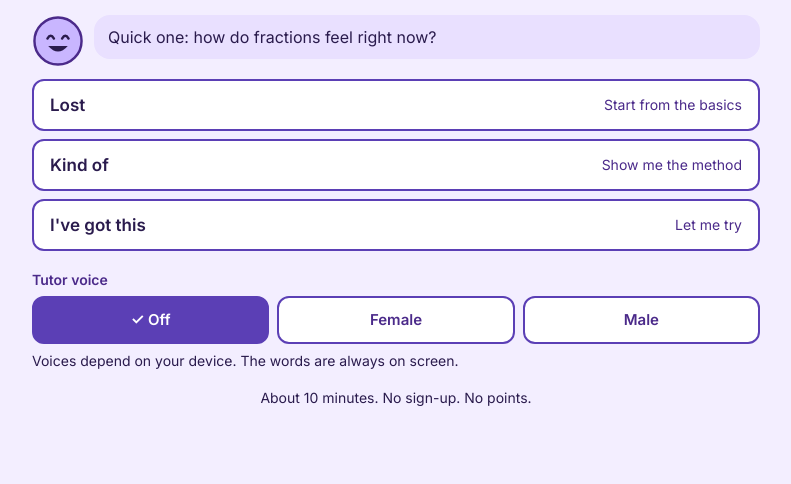
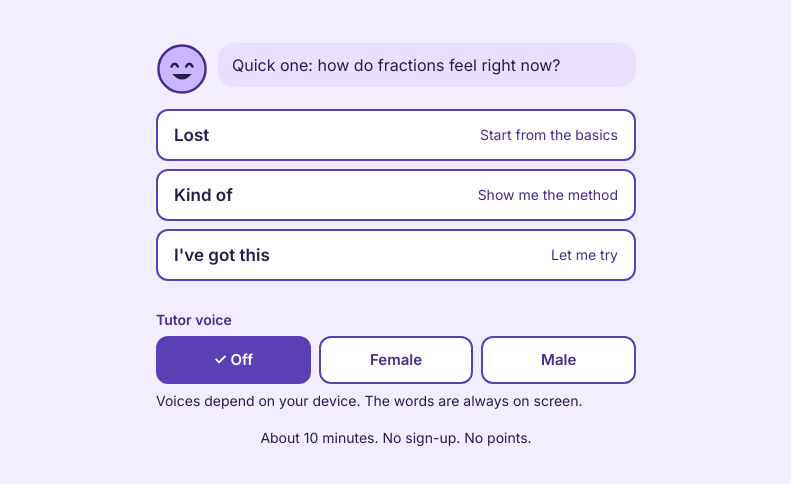
Before and after one commit to Thandi19/fraction-lab, a plain HTML site: page fractions-tutor/index.html in a window 1280 px wide. Shown: the part 154-638 px from the top of the page, without its empty margins (244-1035 px from the left). Drawn offline with Linux system fonts and the light colour scheme.

Commit message:
Welcome spacing

```diff
--- a/fractions-tutor/script.js
+++ b/fractions-tutor/script.js
@@ -249,9 +249,12 @@ function showWelcome() {
   }
 
     card.innerHTML =
+    '<div class="home-head">' +
       '<div class="home-top"><div class="wordmark">' + FLASK_SVG + w.appName + "</div></div>" +
       '<h1 class="headline">' + w.headline.replace(/\*(.+?)\*/, "<em>$1</em>") + "</h1>" +
       '<p class="sub">' + w.tagline + "</p>" +
+    "</div>" +
+    '<div class="home-mid">' +
       '<div class="ask-row"><div class="ask-face">' + faceSvg("cheering") + '</div>' +
         '<div class="ask-bubble">' + w.question + "</div></div>" +
       '<div class="start-options">' +
@@ -259,8 +262,11 @@ function showWelcome() {
           '<button class="start-option" data-option="' + i + '"><span>' + o.label + "</span><small>" + o.note + "</small></button>"
         ).join("") +
       "</div>" +
+    "</div>" +
+    '<div class="home-foot">' +
       voiceHtml +
-    '<p class="home-footer">' + w.footer + "</p>";
+      '<p class="home-footer">' + w.footer + "</p>" +
+    "</div>";
 
   // each option starts the lesson at a different place
   document.querySelectorAll(".start-option").forEach(btn => {
--- a/fractions-tutor/style.css
+++ b/fractions-tutor/style.css
@@ -261,3 +261,12 @@ button:focus-visible { outline: 3px solid var(--purple-700); outline-offset: 2px
   .btn.hint-btn { margin-top: 2px; }
   .keypad { gap: 5px; }
 }
+/* ---------- Welcome page: fill the screen neatly ---------- */
+.card.home { display: flex; flex-direction: column; justify-content: space-between; gap: 20px; }
+.home-mid, .home-foot { width: 100%; max-width: 480px; margin: 0 auto; }
+.start-options { margin-bottom: 0; }
+.ask-row { margin-bottom: 14px; }
+
+@media (min-width: 900px) {
+  .card.home { justify-content: flex-start; gap: 28px; }
+}
```
Lines whose indentation alone changed are shown as unchanged.
